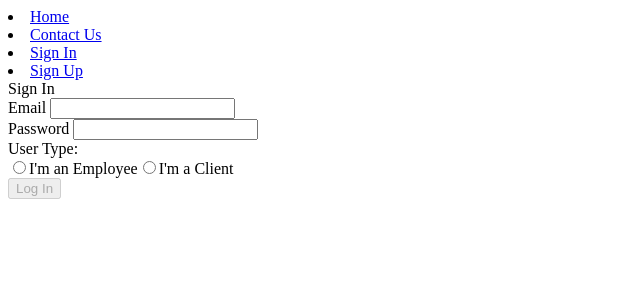
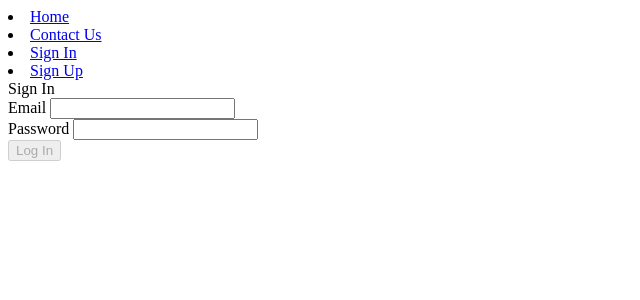
Before and after one commit to emmannperez/banking-app-project, a React (Create React App) app: page /LoginForm in a window 1280 px wide. Shown: the top 300 px of the page, without its empty margins (0-640 px from the left). Built offline with nearby package versions, Linux system fonts and the light colour scheme.

Commit message:
loginform

```diff
--- a/src/Components/LoginForm.js
+++ b/src/Components/LoginForm.js
@@ -6,6 +6,7 @@ function LoginForm() {
 
 const [email,setEmail]=useState('');
 const [password,setPassword]=useState('');
+const [logInUser,setLogInUser]=useState([]);
 const navigate=useNavigate();
 
 const handleInputChange=(event)=> {
@@ -30,7 +31,15 @@ function LoginForm() {
     alert("Account Does Not Exist!");
   }else {
     alert('Successfully Logged-In');
+    const userindex=database.findIndex(event => event.email === email);
+      logInUser.push(database[userindex]);
+      setLogInUser(logInUser);
+      localStorage.setItem('logInUser',JSON.stringify(logInUser));
+    if(database[userindex].usertype==='employee'){
       return navigate("/DashBoardEmployee");
+    } else {
+      return navigate("/DashBoardClient");
+    }
   }
   }
 
@@ -40,11 +49,6 @@ function LoginForm() {
     <form>
       <div><label>Email </label><input type="email" id="email" value={email} onChange={(event)=>handleInputChange(event)} required /></div>
       <div><label>Password </label><input type="password" id="password" value={password} onChange={(event)=>handleInputChange(event)} required /></div>
-      <div>
-        <div>User Type:</div>
-        <label><input type="radio" id="employee" /*onClick={handleUserType}*/ value='employee' required/>I'm an Employee</label>
-        <label><input type="radio" id="client" /*onClick={handleUserType}*/ value='client' required/>I'm a Client</label>
-      </div>
       <div><input type="submit" disabled={!email || !password} onClick={handleSubmit} value='Log In' /></div>
     </form>
     </div>
```
Lines whose indentation alone changed are shown as unchanged.
